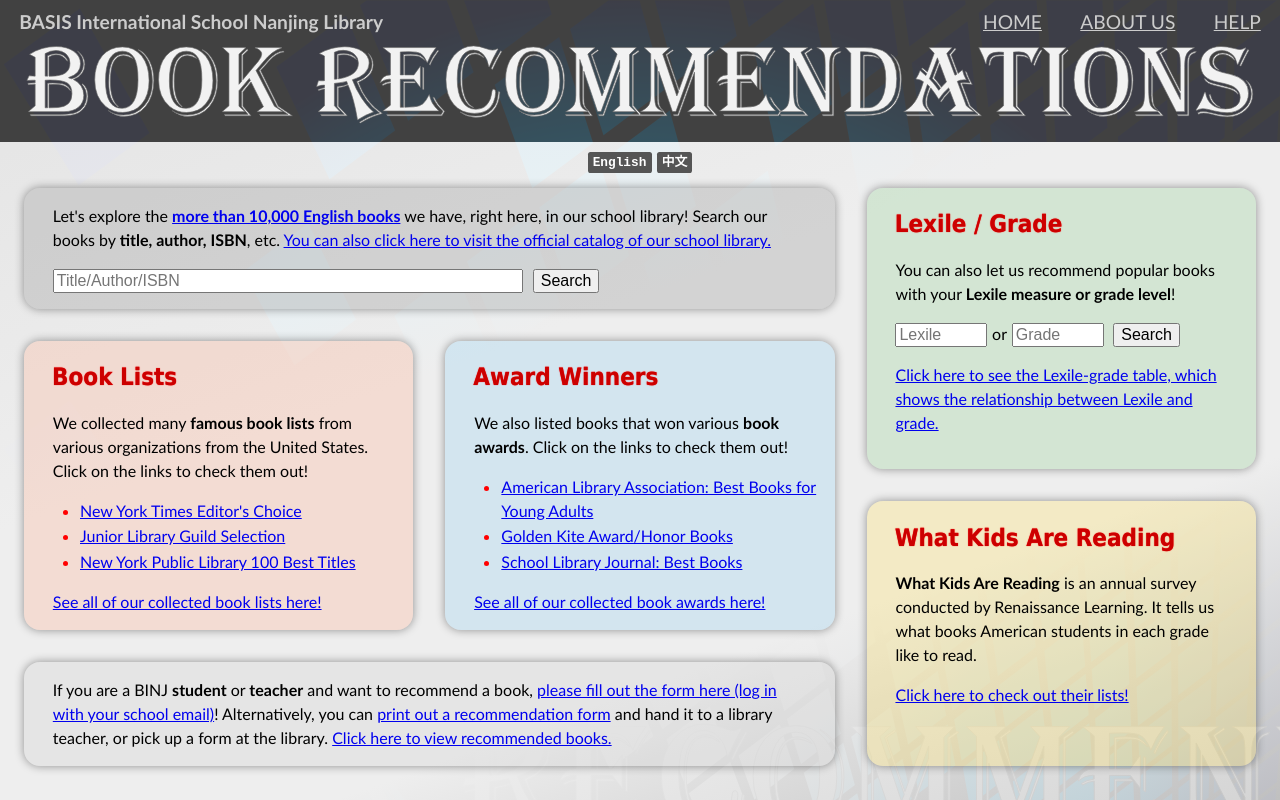
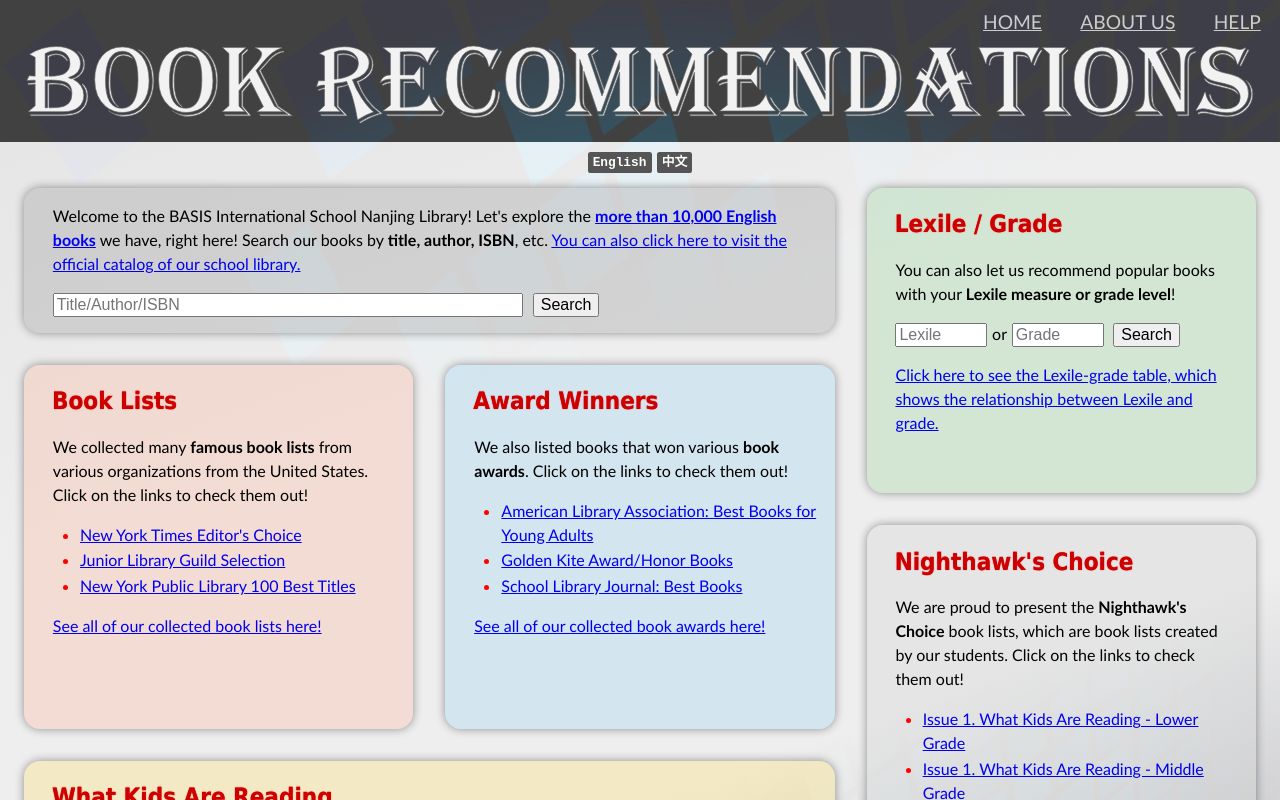
Before and after one commit to david-why/bookrec-vue, a Vue app: page /#/page/library in a window 1280 px wide. Shown: the top 800 px of the page. Built offline with nearby package versions, Linux system fonts and the light colour scheme.

Commit message:
add rec list

```diff
--- a/src/App.vue
+++ b/src/App.vue
@@ -32,8 +32,7 @@ function scrollTop() {
 <template>
   <div class="main">
     <div class="titles">
-      <div class="title-text" v-if="isHomePage">BASIS International School Nanjing Library</div>
-      <a class="link" href="#" v-else>
+      <a class="title-link link" href="#" v-if="!isHomePage">
         <img class="title-image" src="/img/bookrec.svg" alt="BOOK RECOMMENDATIONS" />
       </a>
     </div>
@@ -88,6 +87,9 @@ function scrollTop() {
 .content {
   grid-area: main;
 }
+.title-link {
+  display: flex;
+}
 .title-image {
   height: 1.2em;
 }
--- a/src/data.ts
+++ b/src/data.ts
@@ -11,19 +11,9 @@ function prefixed(prefix: string, messages: Record<string, string>) {
 
 export default {
   title: 'BASIS International School Nanjing Library',
-  catalogLink: 'https://njlibrary.basischina.com/',
+  catalogLink: 'https://njlibrary.basischina.com/common/welcome.jsp?site=100',
 
-  categories: {
-    'Award Winners': {
-      descRequired: true
-    },
-    'Book Lists': {
-      descRequired: true
-    },
-    'What Kids Are Reading': {
-      descRequired: false
-    }
-  } as Record<string, { descRequired: boolean }>,
+  categories: ['Award Winners', 'Book Lists', 'What Kids Are Reading'],
 
   interestLevels: ['LG', 'MG', 'MG+', 'UG'],
 
@@ -59,15 +49,21 @@ export default {
   ],
   homePage: 'Home',
 
+  issues: [
+    "Nighthawk's Choice-Issue 1. What Kids Are Reading - Lower Grade",
+    "Nighthawk's Choice-Issue 1. What Kids Are Reading - Middle Grade",
+    "Nighthawk's Choice-Issue 1. What Kids Are Reading - Upper Grade"
+  ],
+
   messages: {
     en: {
       'general.button.search': 'Search',
 
       ...prefixed('page.library', {
         ...prefixed('search', {
-          text1: "Let's explore the ",
+          text1: "Welcome to the BASIS International School Nanjing Library! Let's explore the ",
           bold1: 'more than 10,000 English books',
-          text2: ' we have, right here, in our school library! Search our books by ',
+          text2: ' we have, right here! Search our books by ',
           bold2: 'title, author, ISBN',
           text3: ', etc. ',
           link: 'You can also click here to visit the official catalog of our school library.',
@@ -117,17 +113,12 @@ export default {
           link: 'Click here to check out their lists!'
         }),
 
-        ...prefixed('rec', {
-          pretext1: 'If you are a BINJ ',
-          prebold1: 'student',
-          pretext2: ' or ',
-          prebold2: 'teacher',
-          pretext3: ' and want to recommend a book, ',
-          formlink: 'please fill out the form here (log in with your school email)',
-          preprint: '! Alternatively, you can ',
-          printlink: 'print out a recommendation form',
-          postprint: ' and hand it to a library teacher, or pick up a form at the library. ',
-          reclink: 'Click here to view recommended books.'
+        ...prefixed('reclist', {
+          title: "Nighthawk's Choice",
+          text1: 'We are proud to present the ',
+          bold1: "Nighthawk's Choice",
+          text2: ' book lists, which are book lists created by our students. Click on the links to check them out!',
+          link: "See all of the Nighthawk's Choice book lists here!"
         }),
 
         'qrcode.hidden': 'Click here and scan the QR code to visit this site on your mobile device',
@@ -143,7 +134,7 @@ export default {
           line3:
             'When you use this site, I hope it leads you down many pathways to explore books that captivate you and help you learn, grow, and most of all, find a love of reading.',
           line4: 'Read on and you will read well!',
-          author: '― Mr. Daniel Hovland, former Head of School'
+          author: '― Mr. Daniel Hovland'
         }),
 
         ...prefixed('library', {
@@ -375,17 +366,12 @@ export default {
           link: '点击这里去看看吧。'
         }),
 
-        ...prefixed('rec', {
-          pretext1: '如果你是一名南京贝赛思的',
-          prebold1: '学生',
-          pretext2: '或',
-          prebold2: '老师',
-          pretext3: '，并且你想推荐一本图书，请',
-          formlink: '点击链接填写表单（需要用您的学校邮箱登录）',
-          preprint: '！你也可以',
-          printlink: '打印一份推荐单',
-          postprint: '并交给图书馆老师，或者在图书馆填写推荐单。',
-          reclink: '点击这里查看大家推荐的图书。'
+        ...prefixed('reclist', {
+          title: "夜鹰之选",
+          text1: '我们学校的同学为大家制作了',
+          bold1: "《夜鹰之选》",
+          text2: '书单，点击下面的链接查看：',
+          link: "点击这里查看所有《夜鹰之选》的书单。"
         }),
 
         'qrcode.hidden': '手机访问本站请点击这里并扫描二维码',
@@ -401,7 +387,7 @@ export default {
           line3:
             '当你使用这个网站时，我希望它能引导你去探索那些令人着迷的书籍，帮助你学习和成长；最重要的是，希望你找到对阅读的热爱。',
           line4: '坚持阅读，越读越好！',
-          author: '― 前校长 Daniel Hovland 先生'
+          author: '― Daniel Hovland 先生'
         }),
 
         ...prefixed('library', {
@@ -483,8 +469,7 @@ export default {
             text2: '；第二个标签是图书的兴趣值和年级值的范围，例如',
             text3: '。您可以根据这两个标签来判断书单里图书的难易程度；'
           }),
-          item4:
-            '书单卡片里显示的图书数量只统计了在图书馆里的馆藏图书，可能并不完整。'
+          item4: '书单卡片里显示的图书数量只统计了在图书馆里的馆藏图书，可能并不完整。'
         }),
 
         ...prefixed('books', {
@@ -505,17 +490,16 @@ export default {
               '（BR开头的蓝思值表示学龄前图书）。如果一本书的蓝思值和您的蓝思阅读能力值相差不远，那它就非常适合您阅读：既不会太难，也不是全无挑战；'
           }),
           ...prefixed('item4', {
-            text1:
-              '除了蓝思值，大多数图书的顶部还标注了它的兴趣值和年级值，例如',
+            text1: '除了蓝思值，大多数图书的顶部还标注了它的兴趣值和年级值，例如',
             text2:
               '表示一本适合四到八年级阅读、文字难度在四年级中期的图书。兴趣值告诉您这本书最适合什么年龄的人阅读，分别是：',
             text3: '表示三年级以下、',
             text4: '表示六年级以上、',
-            text5: '表示九年级以上。年级值表示这本书的文字难度最适合哪个年级的学生阅读，它和蓝思值基本是对应的，例如年级值1.0表示它适合一年级新生阅读，它对应的蓝思值是50L；年级值9.0对应的蓝思值是1200L；'
+            text5:
+              '表示九年级以上。年级值表示这本书的文字难度最适合哪个年级的学生阅读，它和蓝思值基本是对应的，例如年级值1.0表示它适合一年级新生阅读，它对应的蓝思值是50L；年级值9.0对应的蓝思值是1200L；'
           }),
           ...prefixed('item5', {
-            text1:
-              '每本图书的右上角标注了图书的馆藏位置，例如',
+            text1: '每本图书的右上角标注了图书的馆藏位置，例如',
             text2: '或者',
             text3: '，您可以根据这个信息在图书馆里找到这本书。如果这个标签上有红色的划线，例如',
             text4: '，那就表示已经被借走了。'
@@ -538,25 +522,24 @@ export default {
           }),
           ...prefixed('item3', {
             text1: '如果您使用的是Chrome或者Edge浏览器，您可能会在浏览器上方的地址栏右侧发现“',
-            text2:
-              '安装”按钮。点击这个按钮可以把本网站安装到电脑上，成为一个应用，方便再次使用。'
+            text2: '安装”按钮。点击这个按钮可以把本网站安装到电脑上，成为一个应用，方便再次使用。'
           })
         }),
 
-        ...prefixed('mobile', {title:'在手机上访问',
-          item1:
-            '本网站针对手机访问进行了显示优化，您可以用手机扫描图中二维码访问本站；',
+        ...prefixed('mobile', {
+          title: '在手机上访问',
+          item1: '本网站针对手机访问进行了显示优化，您可以用手机扫描图中二维码访问本站；',
           item2:
             '如果您使用的是Android手机，当用Chrome或者Firefox浏览器访问本网站的时候，可能会看到页面下方弹出一个安装本网站的提示，您可以点击这个提示，将本网站安装到您的手机桌面上，方便再次使用；',
           ...prefixed('item3', {
             text1:
               '如果您使用的是iPhone或者iPad，当使用Safari浏览器访问本网站的时候，可以点击浏览器上方的“',
-            text2:
-              '分享”按钮，然后轻点“添加到主屏幕”，将本网站安装到手机主屏幕上。'
+            text2: '分享”按钮，然后轻点“添加到主屏幕”，将本网站安装到手机主屏幕上。'
           })
         }),
 
-        ...prefixed('feedback', {title:'问题反馈',
+        ...prefixed('feedback', {
+          title: '问题反馈',
           text1: '如果您发现本网站上有错误，或者有好的建议，请',
           link: '联系本站作者',
           text2: '，谢谢。'
--- a/src/pages/HomePage.vue
+++ b/src/pages/HomePage.vue
@@ -175,7 +175,28 @@ function t(key: string): string {
           <a href="#/category/Award%20Winners">{{ t('award.link') }}</a>
         </p>
       </div>
-      <div class="spanrow element" style="background-color: #fd54">
+      <div class="spanrow element" style="background-color: #ccc4">
+        <h2>
+          <span>{{ t('reclist.title') }}</span>
+        </h2>
+        <p>
+          {{ t('reclist.text1') }}<b>{{ t('reclist.bold1') }}</b
+          >{{ t('reclist.text2') }}
+        </p>
+        <ul>
+          <li v-for="tag in data.issues" :key="tag">
+            <RouterLink :to="{ name: 'tag', params: { tag } }">{{
+              tag.split('-').slice(1).join('-')
+            }}</RouterLink>
+          </li>
+        </ul>
+        <p>
+          <RouterLink :to="{ name: 'category', params: { category: 'Nighthawk\'s Choice' } }">{{
+            t('reclist.link')
+          }}</RouterLink>
+        </p>
+      </div>
+      <div class="spancol element" style="background-color: #fd54">
         <h2>
           <span>{{ t('wkar.title') }}</span>
         </h2>
@@ -185,19 +206,6 @@ function t(key: string): string {
         </p>
         <p>
           <a href="#/category/What%20Kids%20Are%20Reading">{{ t('wkar.link') }}</a>
-        </p>
-      </div>
-      <div class="spancol element" style="background-color: #ccc4">
-        <p>
-          {{ t('rec.pretext1') }}<b>{{ t('rec.prebold1') }}</b
-          >{{ t('rec.pretext2') }}<b>{{ t('rec.prebold2') }}</b
-          >{{ t('rec.pretext3')
-          }}<a href="https://forms.microsoft.com/r/NXmTNvVfR9" target="_blank">{{
-            t('rec.formlink')
-          }}</a
-          >{{ t('rec.preprint') }}<a href="/recform.pdf">{{ t('rec.printlink') }}</a
-          >{{ t('rec.postprint')
-          }}<RouterLink :to="{ name: 'recommended' }">{{ t('rec.reclink') }}</RouterLink>
         </p>
       </div>
     </div>
--- a/src/utils/index.ts
+++ b/src/utils/index.ts
@@ -101,8 +101,8 @@ export function doSearch(text: string) {
 }
 
 export function compareTags(a: string, b: string) {
-  const ac = data.categories[a.split('-')[0]] !== undefined || a.startsWith('Grades-')
-  const bc = data.categories[b.split('-')[0]] !== undefined || b.startsWith('Grades-')
+  const ac = data.categories.includes(a.split('-')[0]) || a.startsWith('Grades-')
+  const bc = data.categories.includes(b.split('-')[0]) || b.startsWith('Grades-')
   if (ac && !bc) {
     return 1
   }
--- a/src/views/CategoryView.vue
+++ b/src/views/CategoryView.vue
@@ -16,9 +16,9 @@ const store = useBooksStore()
 
 const category = route.params.category as string
 
-if (!data.categories[category]) {
-  router.replace({ name: data.homePage })
-}
+// if (!data.categories[category]) {
+//   router.replace({ name: data.homePage })
+// }
 
 const loading = ref(true)
 const books = ref([] as Book[])
@@ -30,8 +30,8 @@ const filteredTags = computed(() => {
   return tags.value
     .filter(
       (t) =>
-        t.startsWith(category + '-') &&
-        (!data.categories[category].descRequired || tagDesc.value[t])
+        t.startsWith(category + '-') /*&&
+        (!data.categories[category].descRequired || tagDesc.value[t])*/
     )
     .sort(compareTags)
 })
--- a/src/views/TagView.vue
+++ b/src/views/TagView.vue
@@ -23,7 +23,7 @@ const { value: tag, filter } = parsePath(route.params.tag)
 
 const tagParts = tag.split('-', 2)
 
-const title = tagParts.length > 1 && data.categories[tagParts[0]] ? tagParts[1] : tag
+const title = tagParts.length > 1 && data.categories.includes(tagParts[0]) ? tagParts[1] : tag
 </script>
 
 <template>
```
